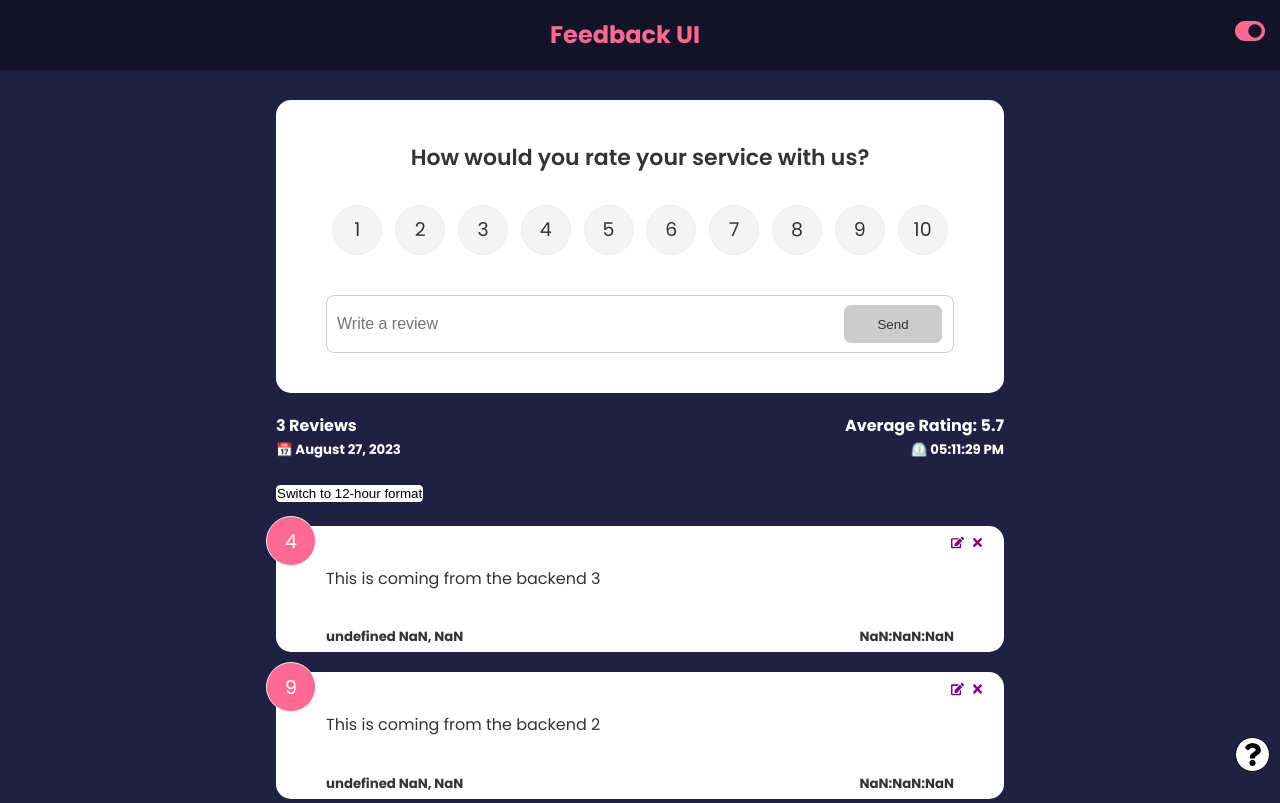
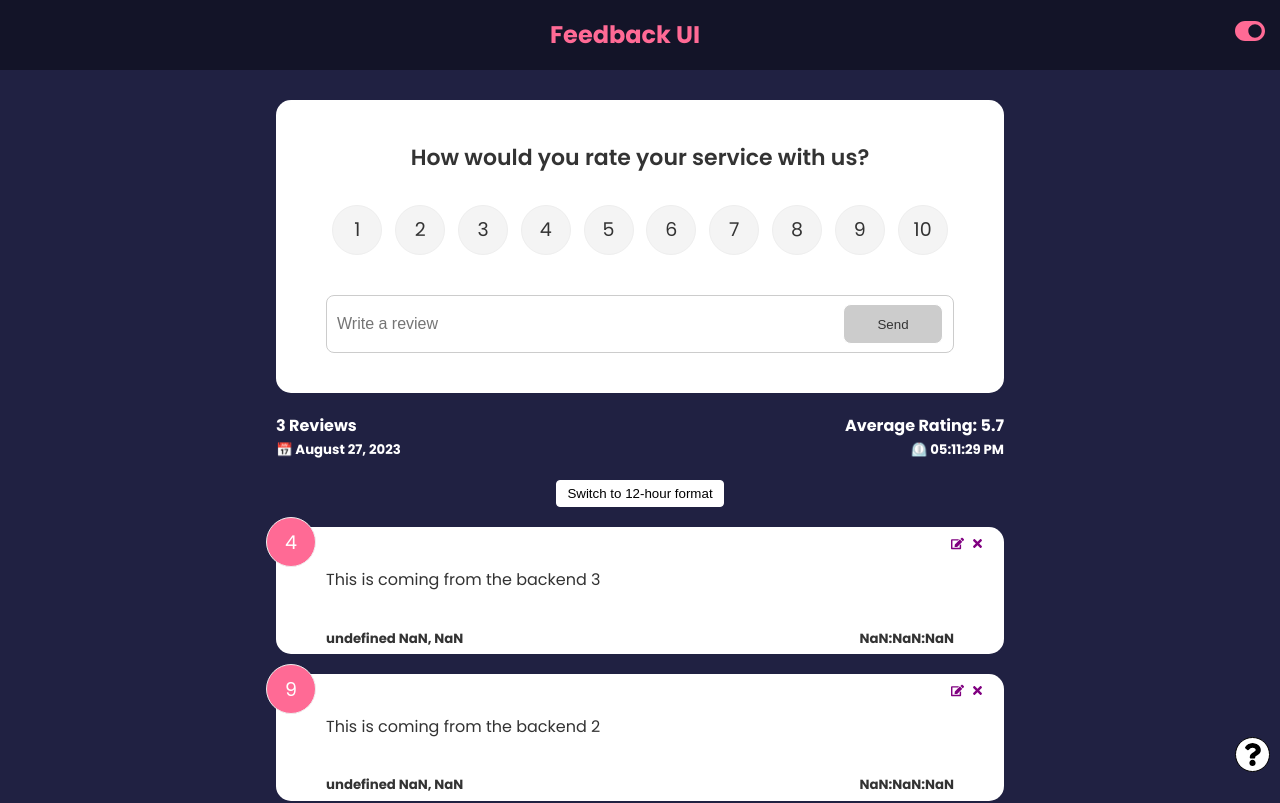
Before and after one commit to techstackmedia/react-front-to-back, a React (Create React App) app: page / in a window 1280 px wide. Shown: the top 803 px of the page. Built offline with nearby package versions, Linux system fonts and the light colour scheme; data requests are answered from the project's data file.

Commit message:
implementing time format toggling in a feedback list
Co-authored-by: <osagienoah04@gmail.com>

```diff
--- a/src/components/Feedback/FeedbackList.jsx
+++ b/src/components/Feedback/FeedbackList.jsx
@@ -37,7 +37,7 @@ const FeedbackList = () => {
   ) : (
     <div className='feedback-list'>
       {/* Display the time format toggle button */}
-      <div>
+      <div style={{display: 'flex', justifyContent: 'center'}}>
         <button
           onClick={handleTimeToggle}
           style={{
@@ -45,6 +45,7 @@ const FeedbackList = () => {
             border: '1px solid #fff',
             borderRadius: 4,
             cursor: 'pointer',
+            padding: '5px 10px'
           }}
         >
           {is24HrFormat
```
